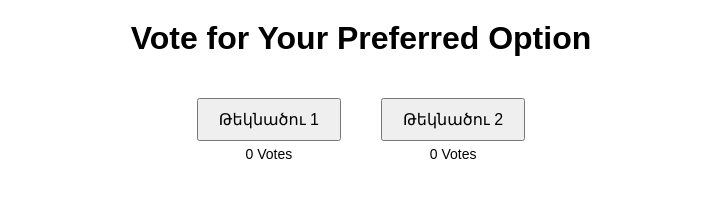
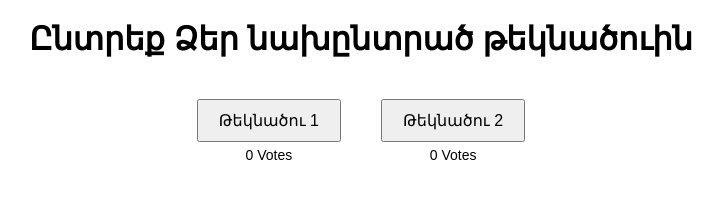
Before and after one commit to ditord/onlinepoll, a plain HTML site: page index.html in a window 1280 px wide. Shown: the whole page, without its empty margins (279-1002 px from the left). Drawn offline with Linux system fonts and the light colour scheme.

Commit message:
Translated main options

```diff
--- a/index.html
+++ b/index.html
@@ -3,11 +3,11 @@
 <head>
 <meta charset="UTF-8">
 <meta name="viewport" content="width=device-width, initial-scale=1.0">
-<title>Anonymous Voting</title>
+<title>Անանուն Քվեարկության Հարթակ</title>
 <link rel="stylesheet" href="styles.css">
 </head>
 <body>
-  <h1>Vote for Your Preferred Option</h1>
+  <h1>Ընտրեք Ձեր նախընտրած թեկնածուին</h1>
   <div class="options">
     <div class="option" id="option1">
       <button onclick="vote(1)">Թեկնածու 1</button>
```
